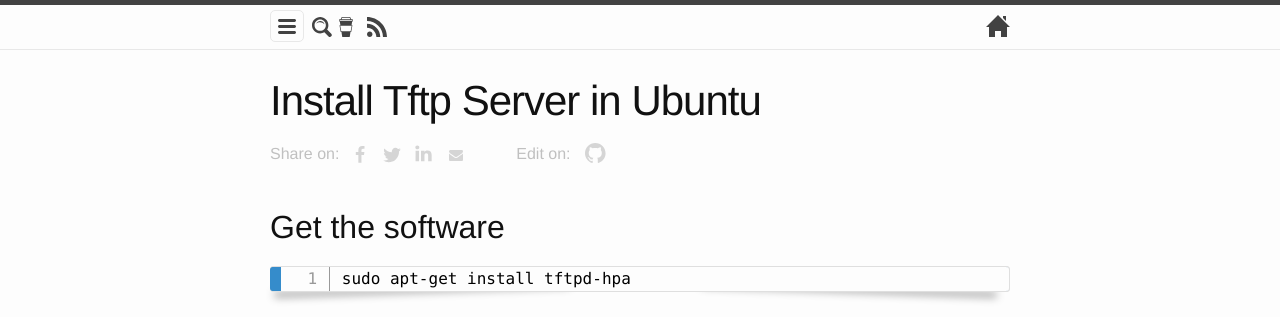
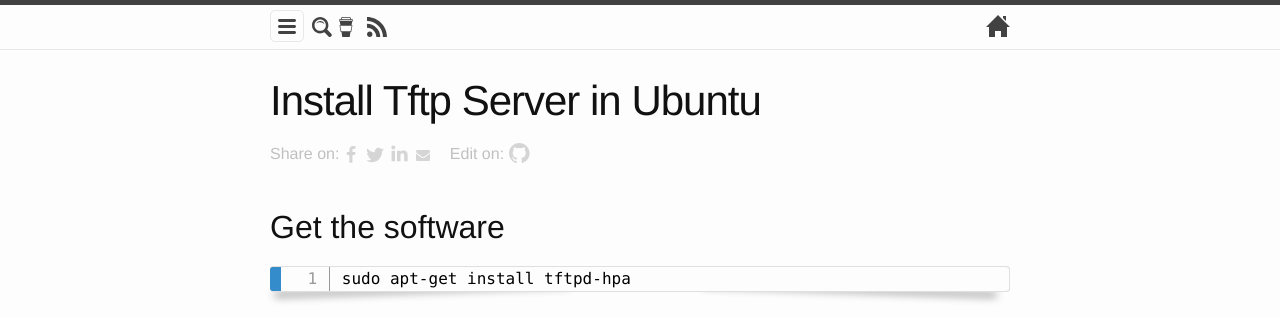
Before and after one commit to itsnayabsd/website, a Jekyll site: the page built from _posts/linux/2017-04-05-install-tftpserver.md, in a window 1280 px wide. Shown: the top 317 px of the page. Built offline with Jekyll 4.4.1, drawn with Linux system fonts in a browser that asks for light colours; comment, search, counter and statistics services are not loaded.

Commit message:
icon placement adjust

```diff
--- a/_includes/share-buttons.html
+++ b/_includes/share-buttons.html
@@ -11,7 +11,7 @@
     position: relative;
     text-align: left;
     height: 36px;
-    width: 32px;
+    width: 24px;
     float: left;
     text-align: center;
 }
@@ -30,7 +30,7 @@
 #share-buttons > div.mail > svg {height: 14px; margin-top: 11px;}
 </style>
 
-<span style="color: silver;">Share on: </span><div id="share-buttons">
+<span style="color: silver;">Share on:</span><div id="share-buttons">
     <div class="facebook" title="Share this on Facebook" onclick="window.open('http://www.facebook.com/share.php?u={{ site.url }}{{ pageurl }}');"><svg viewBox="0 0 1792 1792" xmlns="http://www.w3.org/2000/svg"><path d="M1343 12v264h-157q-86 0-116 36t-30 108v189h293l-39 296h-254v759h-306v-759h-255v-296h255v-218q0-186 104-288.5t277-102.5q147 0 228 12z"/></svg></div>
     <div class="twitter" title="Share this on Twitter" onclick="window.open('http://twitter.com/home?status={{ site.url }}{{ pageurl }}');"><svg viewBox="0 0 1792 1792" xmlns="http://www.w3.org/2000/svg"><path d="M1684 408q-67 98-162 167 1 14 1 42 0 130-38 259.5t-115.5 248.5-184.5 210.5-258 146-323 54.5q-271 0-496-145 35 4 78 4 225 0 401-138-105-2-188-64.5t-114-159.5q33 5 61 5 43 0 85-11-112-23-185.5-111.5t-73.5-205.5v-4q68 38 146 41-66-44-105-115t-39-154q0-88 44-163 121 149 294.5 238.5t371.5 99.5q-8-38-8-74 0-134 94.5-228.5t228.5-94.5q140 0 236 102 109-21 205-78-37 115-142 178 93-10 186-50z"/></svg></div>
     <div class="linkedin" title="Share this on Linkedin" onclick="window.open('https://www.linkedin.com/shareArticle?mini=true&url={{ site.url }}{{ pageurl }}&title=&summary=&source=');"><svg viewBox="0 0 1792 1792" xmlns="http://www.w3.org/2000/svg"><path d="M477 625v991h-330v-991h330zm21-306q1 73-50.5 122t-135.5 49h-2q-82 0-132-49t-50-122q0-74 51.5-122.5t134.5-48.5 133 48.5 51 122.5zm1166 729v568h-329v-530q0-105-40.5-164.5t-126.5-59.5q-63 0-105.5 34.5t-63.5 85.5q-11 30-11 81v553h-329q2-399 2-647t-1-296l-1-48h329v144h-2q20-32 41-56t56.5-52 87-43.5 114.5-15.5q171 0 275 113.5t104 332.5z"/></svg></div>
--- a/_includes/suggest-change.html
+++ b/_includes/suggest-change.html
@@ -5,13 +5,13 @@
 {% endif %}
 
 <style>
-#edit-github {display: inline-block; vertical-align: middle; margin-left: 10px;}
+#edit-github {display: inline-block; vertical-align: middle;}
 #edit-github:after {content: ""; display: block; clear: both;}
 #edit-github > div {
     position: relative;
     text-align: left;
     height: 36px;
-    width: 36px;
+    width: 22px;
     float: left;
     text-align: center;
 }
@@ -21,6 +21,6 @@
 #edit-github > div.github > svg {height: 36px; margin-top: 6px;}
 </style>
 
-<span style="color: silver; margin-left: 40px;">Edit on: </span><div id="edit-github">
+<span style="color: silver; margin-left: 10px;">Edit on: </span><div id="edit-github">
     <div class="github" title="Suggest edit and send pull request" onclick="window.open('https://github.com/nayabbashasayed/website/edit/master/{{page.path}}');"><svg viewBox="0 0 28 28" xmlns="http://www.w3.org/2000/svg"><path d="M8 0C3.58 0 0 3.582 0 8c0 3.535 2.292 6.533 5.47 7.59.4.075.547-.172.547-.385 0-.19-.007-.693-.01-1.36-2.226.483-2.695-1.073-2.695-1.073-.364-.924-.89-1.17-.89-1.17-.725-.496.056-.486.056-.486.803.056 1.225.824 1.225.824.714 1.223 1.873.87 2.33.665.072-.517.278-.87.507-1.07-1.777-.2-3.644-.888-3.644-3.953 0-.873.31-1.587.823-2.147-.09-.202-.36-1.015.07-2.117 0 0 .67-.215 2.2.82.64-.178 1.32-.266 2-.27.68.004 1.36.092 2 .27 1.52-1.035 2.19-.82 2.19-.82.43 1.102.16 1.915.08 2.117.51.56.82 1.274.82 2.147 0 3.073-1.87 3.75-3.65 3.947.28.24.54.73.54 1.48 0 1.07-.01 1.93-.01 2.19 0 .21.14.46.55.38C13.71 14.53 16 11.53 16 8c0-4.418-3.582-8-8-8"/></svg></div>
 </div>
```
